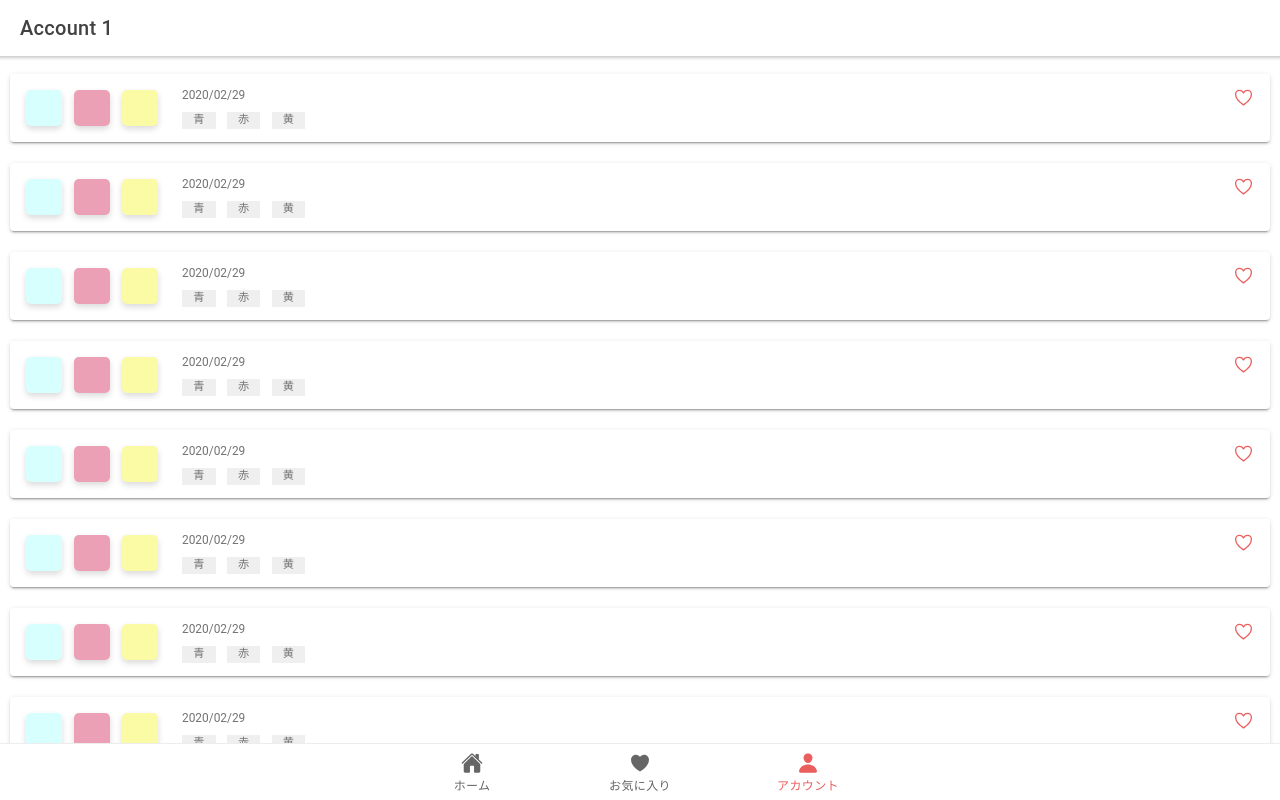
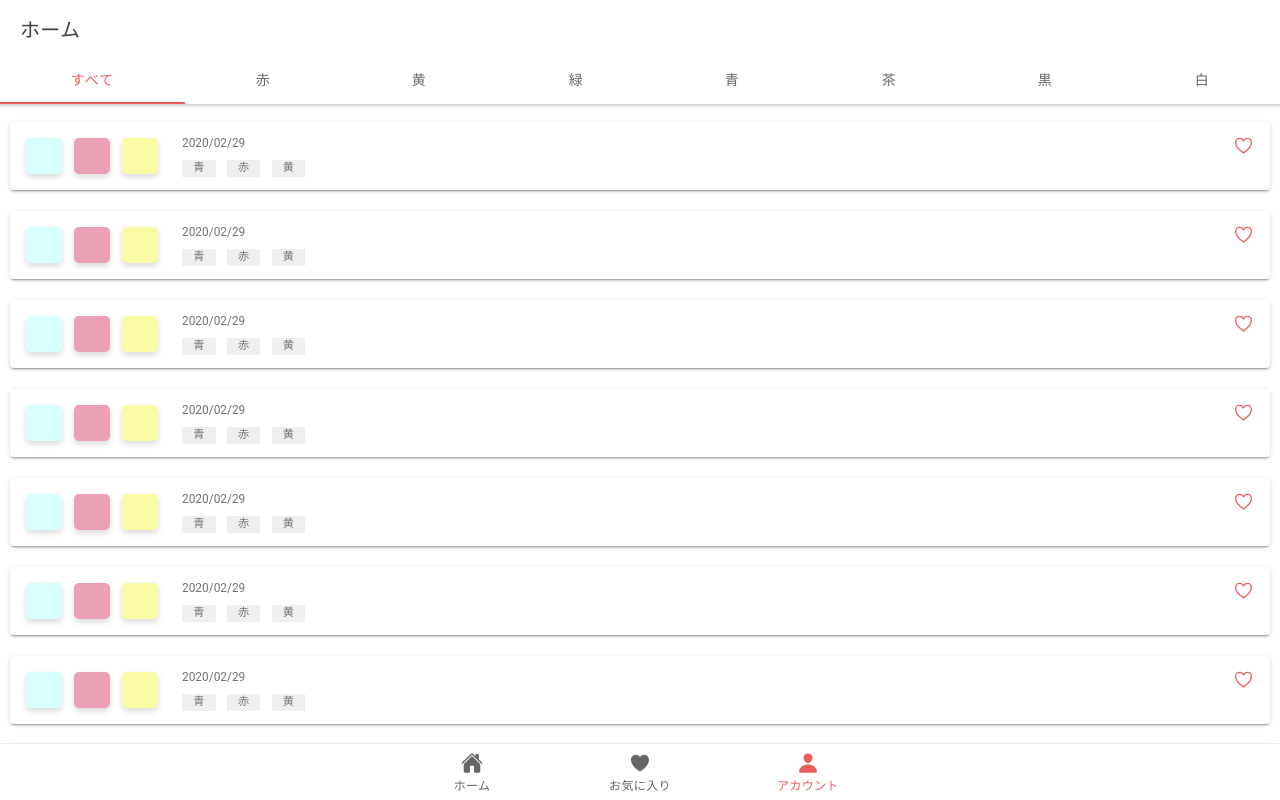
Before and after one commit to tomi-matsu/colorin-app, a React (Create React App) app: page /account in a window 1280 px wide. Built offline with nearby package versions, Linux system fonts and the light colour scheme.

Commit message:
add header component

```diff
--- /dev/null
+++ b/src/components/Header.tsx
@@ -0,0 +1,22 @@
+import React from 'react';
+import { IonHeader, IonTitle, IonToolbar } from '@ionic/react';
+import Segment from './Segment';
+
+// import './HomeContainer.scss';
+
+interface HeaderProps {
+  // name: string;
+}
+
+const Header: React.FC<HeaderProps> = () => {
+  return (
+    <IonHeader translucent>
+      <IonToolbar>
+        <IonTitle>ホーム</IonTitle>
+      </IonToolbar>
+      <Segment />
+    </IonHeader>
+  );
+};
+
+export default Header;
--- a/src/components/HomeContainer.tsx
+++ b/src/components/HomeContainer.tsx
@@ -1,13 +1,13 @@
 import React from 'react';
-import Card from './Card';
+import Card from '../components/Card';
 
 import './HomeContainer.scss';
 
-interface HomeContainerProps {
+interface ContainerProps {
   name: string;
 }
 
-const HomeContainer: React.FC<HomeContainerProps> = ({ name }) => {
+const HomeContainer: React.FC<ContainerProps> = ({ name }) => {
   return (
     <div className="container">
       <Card />
--- a/src/pages/Account.tsx
+++ b/src/pages/Account.tsx
@@ -1,16 +1,13 @@
 import React from 'react';
-import { IonContent, IonHeader, IonPage, IonTitle, IonToolbar } from '@ionic/react';
+import { IonContent, IonPage } from '@ionic/react';
+import Header from '../components/Header';
 import HomeContainer from '../components/HomeContainer';
 import './Tab1.css';
 
 const Account: React.FC = () => {
   return (
     <IonPage>
-      <IonHeader>
-        <IonToolbar>
-          <IonTitle>Account 1</IonTitle>
-        </IonToolbar>
-      </IonHeader>
+      <Header />
       <IonContent>
         <HomeContainer name="Account 1 page" />
       </IonContent>
--- a/src/pages/Favorite.tsx
+++ b/src/pages/Favorite.tsx
@@ -1,16 +1,13 @@
 import React from 'react';
-import { IonContent, IonHeader, IonPage, IonTitle, IonToolbar } from '@ionic/react';
+import { IonContent, IonPage } from '@ionic/react';
+import Header from '../components/Header';
 import HomeContainer from '../components/HomeContainer';
 import './Tab1.css';
 
 const Favorite: React.FC = () => {
   return (
     <IonPage>
-      <IonHeader>
-        <IonToolbar>
-          <IonTitle>Favorite</IonTitle>
-        </IonToolbar>
-      </IonHeader>
+      <Header />
       <IonContent>
         <HomeContainer name="Favorite page" />
       </IonContent>
--- a/src/pages/Home.tsx
+++ b/src/pages/Home.tsx
@@ -1,6 +1,6 @@
 import React from 'react';
-import { IonContent, IonHeader, IonPage, IonTitle, IonToolbar } from '@ionic/react';
-import Segment from '../components/Segment';
+import { IonContent, IonPage } from '@ionic/react';
+import Header from '../components/Header';
 import HomeContainer from '../components/HomeContainer';
 import Fab from '../components/Fab';
 
@@ -9,12 +9,7 @@ import Fab from '../components/Fab';
 const Home: React.FC = () => {
   return (
     <IonPage>
-      <IonHeader translucent>
-        <IonToolbar>
-          <IonTitle>ホーム</IonTitle>
-        </IonToolbar>
-        <Segment />
-      </IonHeader>
+      <Header />
       <IonContent>
         <HomeContainer name="HOME page" />
       </IonContent>
```
